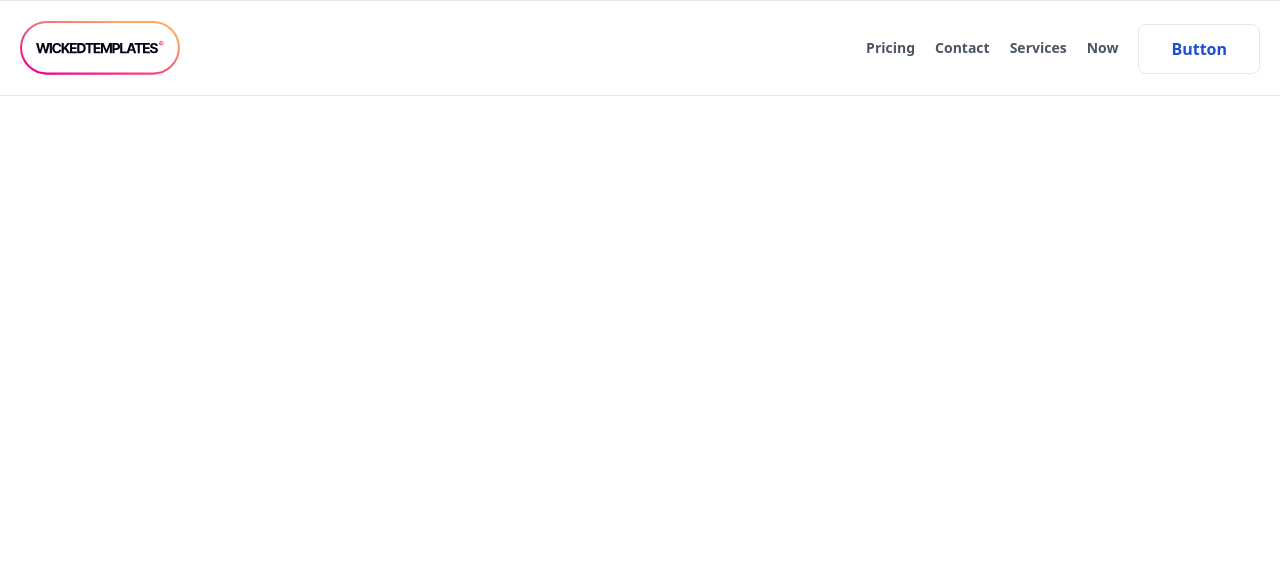
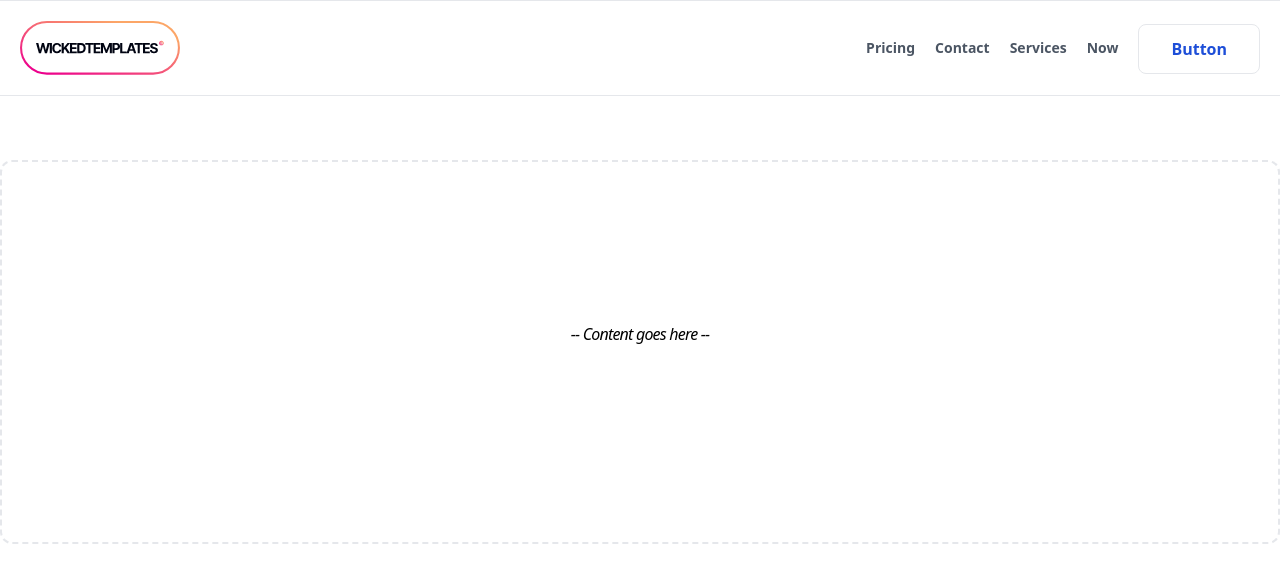
Before and after one commit to joypoddar/wicked-vue, a Vue app: page / in a window 1280 px wide. Shown: the top 582 px of the page. Built offline with nearby package versions, Linux system fonts and the light colour scheme.

Commit message:
add placeholder component

```diff
--- a/src/components/00-nav/Nav02.vue
+++ b/src/components/00-nav/Nav02.vue
@@ -1,4 +1,5 @@
 <template>
+  <div>
     <header class="text-gray-700 bg-white border-t border-b body-font">
       <div
         class="container flex flex-col flex-wrap p-5 mx-auto md:items-center md:flex-row"
@@ -55,4 +56,15 @@
         </div>
       </div>
     </header>
+
+    <div
+      class="container w-full p-20 m-4 mx-auto my-16 text-center bg-white border-2 border-dashed border-blueGray-300 h-96 rounded-xl"
+    >
+      <p
+        class="mt-20 italic tracking-tighter text-md text-blueGray-500 title-font"
+      >
+        -- Content goes here --
+      </p>
+    </div>
+  </div>
 </template>
--- a/src/components/00-nav/Nav03.vue
+++ b/src/components/00-nav/Nav03.vue
@@ -1,4 +1,5 @@
 <template>
+  <div>
     <header class="text-gray-700 bg-white border-t border-b body-font">
       <div
         class="container flex flex-col flex-wrap p-5 mx-auto md:items-center md:flex-row"
@@ -37,4 +38,15 @@
         </button>
       </div>
     </header>
+
+    <div
+      class="container w-full p-20 m-4 mx-auto my-16 text-center bg-white border-2 border-dashed border-blueGray-300 h-96 rounded-xl"
+    >
+      <p
+        class="mt-20 italic tracking-tighter text-md text-blueGray-500 title-font"
+      >
+        -- Content goes here --
+      </p>
+    </div>
+  </div>
 </template>
--- a/src/components/00-nav/Nav04.vue
+++ b/src/components/00-nav/Nav04.vue
@@ -1,4 +1,5 @@
 <template>
+  <div>
     <header class="text-gray-700 bg-white border-t border-b body-font">
       <div
         class="container flex flex-col flex-wrap p-5 mx-auto md:items-center md:flex-row"
@@ -39,4 +40,15 @@
         </button>
       </div>
     </header>
+
+    <div
+      class="container w-full p-20 m-4 mx-auto my-16 text-center bg-white border-2 border-dashed border-blueGray-300 h-96 rounded-xl"
+    >
+      <p
+        class="mt-20 italic tracking-tighter text-md text-blueGray-500 title-font"
+      >
+        -- Content goes here --
+      </p>
+    </div>
+  </div>
 </template>
```
Lines whose indentation alone changed are shown as unchanged.
